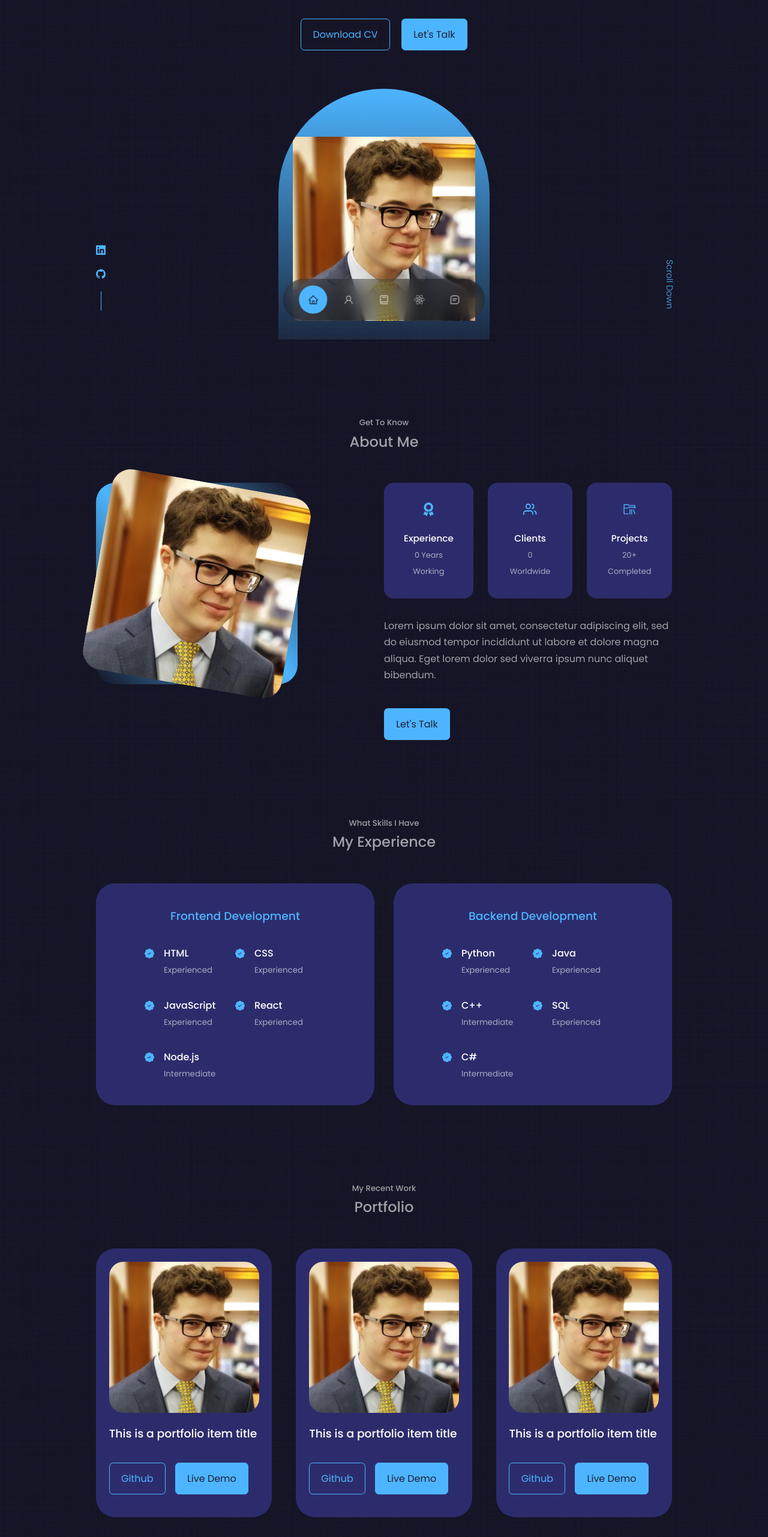
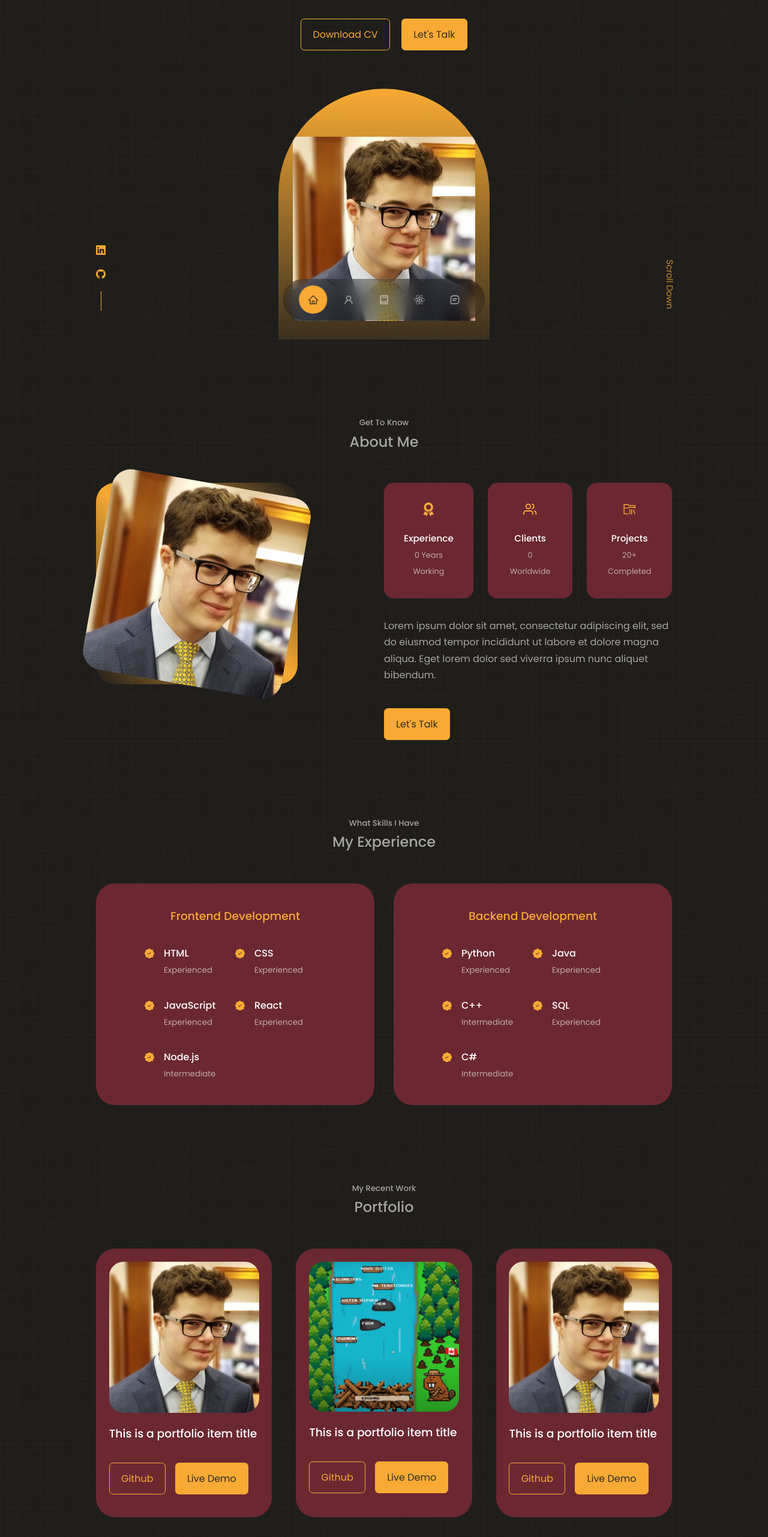
Before and after one commit to TheJasonOsmond/React-Portfolio-Website, a React (Create React App) app: page / in a window 1280 px wide. Shown: the part 234-2797 px from the top of the page at 60% size. Built offline with nearby package versions, Linux system fonts and the light colour scheme.

Commit message:
Changed Colors

```diff
--- a/src/App.jsx
+++ b/src/App.jsx
@@ -18,7 +18,7 @@ const App = () => {
         <Experience />
         {/* <Services /> */}
         <Portfolio />
-        {/* <Testimonials /> */}
+        <Testimonials />
         <Contact />
         <Footer />
 
--- a/src/components/contact/Contact.jsx
+++ b/src/components/contact/Contact.jsx
@@ -36,12 +36,12 @@ const Contact = () => {
              <BsLinkedin className='contact__option-icon'/>
              <h4>LinkedIn</h4>
              <h5>JasonOsmond</h5>
-             <a href='https://www.linkedin.com/in/jasonosmond/' target="_blank">Send a message</a>
+             <a href='https://www.linkedin.com/in/jasonosmond/' target="_blank">Connect</a>
           </article>
         </div>
         <form ref={form} className='contact__form' onSubmit={sendEmail}>
-          <input type="text" name='name' placeholder="Your Full Nanme" required/>
-          <input type="email" name='email' placeholder="Your Email" required/>
+          <input type="text" name='name' placeholder="Your Full Name" required/>
+          <input type="email" name='email' placeholder="Your Email Address" required/>
           <textarea name="message" rows="7" placeholder='Your Message' required></textarea>
           <button type='submit' className='btn btn-primary'> Send Message</button>
         </form>
--- a/src/components/contact/contact.css
+++ b/src/components/contact/contact.css
@@ -34,6 +34,7 @@
     margin-top: 0.7rem;
     display: inline-block;
     font-size: 0.8rem;
+    font-weight: 500;
 }
 
 .contact__form{
--- a/src/components/experience/Experience.jsx
+++ b/src/components/experience/Experience.jsx
@@ -49,6 +49,7 @@ const Experience = () => {
             </article>
           </div>
         </div>
+        {/* END OF FIRST SECTION (FRONT END) */}
         <div className='experience__backend'>
           <h3>Backend Development</h3>
           <div className='experience__content'>
--- a/src/components/footer/footer.css
+++ b/src/components/footer/footer.css
@@ -1,5 +1,5 @@
 footer {
-    background: var(--color-primary);
+    background: var(--color-bg-variant);
     padding: 3rem 0;
     text-align: center;
     font-size: 0.9rem;
@@ -7,7 +7,7 @@ footer {
 }
 
 footer a {
-    color: var(--color-bg);
+    /* color: var(--color-bg); */
 }
 
 .footer__logo {
@@ -22,14 +22,14 @@ footer a {
     flex-wrap: wrap;
     justify-content: center;
     gap: 2rem;
-    margin: 0 auto 3rem;
+    margin: 0 auto 2rem;
 }
 
 .footer__socials {
     display: flex;
     justify-content: center;
     gap: 1rem;
-    margin-bottom: 4rem;
+    margin-bottom: 2rem;
 }
 
 .footer__socials a {
@@ -42,14 +42,14 @@ footer a {
 }
 
 .footer__socials a:hover{
-    background: transparent;
+    background: var(--color-primary);
     color: var(--color-bg);
     border-color: var(--color-bg);
 }
 
 .footer__copyright{
     margin-bottom: 4rem;
-    color: var(--color-bg);
+    color: var(--color-primary-variant);
 }
 
 
--- a/src/components/header/Header.jsx
+++ b/src/components/header/Header.jsx
@@ -20,7 +20,7 @@ const Header = () => {
           <img src={ME} alt="" />
         </div>
 
-        <a href='#contact' className='scroll__down'> Scroll Down</a>
+        <a href='#about' className='scroll__down'> Scroll Down</a>
       </div>
     </header>
   )
--- a/src/components/portfolio/Portfolio.jsx
+++ b/src/components/portfolio/Portfolio.jsx
@@ -1,7 +1,7 @@
 import React from 'react'
 import './portfolio.css'
 import IMG1 from '../../assets/portfolio1.jpg'
-import IMG2 from '../../assets/portfolio1.jpg'
+import IMG2 from '../../assets/benny-beaver.png'
 import IMG3 from '../../assets/portfolio1.jpg'
 import IMG4 from '../../assets/portfolio1.jpg'
 import IMG5 from '../../assets/portfolio1.jpg'
@@ -24,6 +24,18 @@ const Portfolio = () => {
             <a href='https://github.com' className='btn btn-primary' target='_blank'>Live Demo</a>
           </div>
         </article>
+
+        <article className='portfolio__item'>
+          <div className='portfolio__item-image'>
+            <img src={IMG2} alt="" />
+          </div>
+          <h3>This is a portfolio item title</h3>
+          <div className='portfolio__item-cta'>
+            <a href='https://github.com' className='btn' target='_blank'> Github</a>
+            <a href='https://github.com' className='btn btn-primary' target='_blank'>Live Demo</a>
+          </div>
+        </article>
+
         <article className='portfolio__item'>
           <div className='portfolio__item-image'>
             <img src={IMG1} alt="" />
@@ -34,6 +46,7 @@ const Portfolio = () => {
             <a href='https://github.com' className='btn btn-primary' target='_blank'>Live Demo</a>
           </div>
         </article>
+
         <article className='portfolio__item'>
           <div className='portfolio__item-image'>
             <img src={IMG1} alt="" />
@@ -44,6 +57,7 @@ const Portfolio = () => {
             <a href='https://github.com' className='btn btn-primary' target='_blank'>Live Demo</a>
           </div>
         </article>
+
         <article className='portfolio__item'>
           <div className='portfolio__item-image'>
             <img src={IMG1} alt="" />
@@ -54,6 +68,7 @@ const Portfolio = () => {
             <a href='https://github.com' className='btn btn-primary' target='_blank'>Live Demo</a>
           </div>
         </article>
+
         <article className='portfolio__item'>
           <div className='portfolio__item-image'>
             <img src={IMG1} alt="" />
@@ -64,16 +79,7 @@ const Portfolio = () => {
             <a href='https://github.com' className='btn btn-primary' target='_blank'>Live Demo</a>
           </div>
         </article>
-        <article className='portfolio__item'>
-          <div className='portfolio__item-image'>
-            <img src={IMG1} alt="" />
-          </div>
-          <h3>This is a portfolio item title</h3>
-          <div className='portfolio__item-cta'>
-            <a href='https://github.com' className='btn' target='_blank'> Github</a>
-            <a href='https://github.com' className='btn btn-primary' target='_blank'>Live Demo</a>
-          </div>
-        </article>
+
       </div>
     </section>
   )
--- a/src/index.css
+++ b/src/index.css
@@ -11,10 +11,10 @@
 }
 
 :root  {
-    --color-bg: #1f1f38;
-    --color-bg-variant: #2c2c6c;
-    --color-primary: #4db5ff;
-    --color-primary-variant: rgba(77,181,255,0.4);
+    --color-bg: #2e2c27;
+    --color-bg-variant: #6b2831;
+    --color-primary: #f8aa34;
+    --color-primary-variant: rgba(255, 163, 77, 0.4);
     --color-white: #fff;
     --color-light: rgba(255,255,255,0.6);
 
```
Also changed, not shown: src/assets/benny-beaver.png (added).
